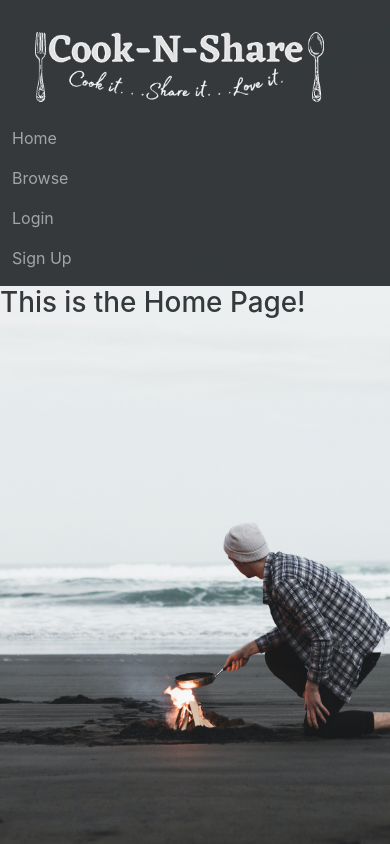
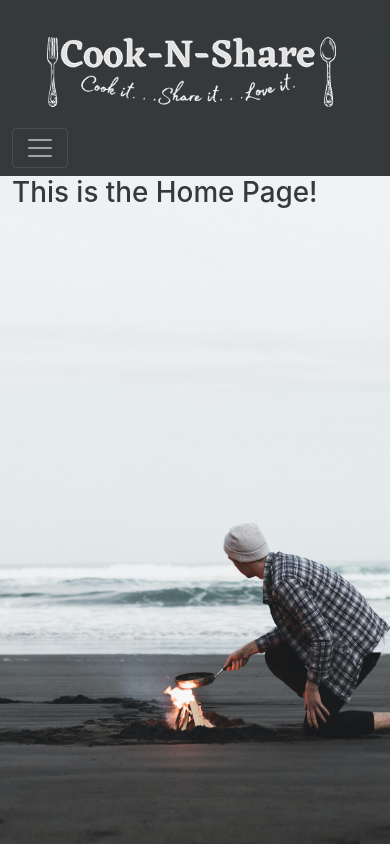
Before and after one commit to mjh1985codeman/cook-n-share, a React (Create React App) app in the folder client/: page / in a window 390 px wide. Built offline with nearby package versions, Linux system fonts and the light colour scheme.

Commit message:
updated nav bar to be mobile responsive

```diff
--- a/client/src/components/Home.js
+++ b/client/src/components/Home.js
@@ -1,9 +1,12 @@
 import React from "react";
+import { Container } from "react-bootstrap";
 
 const Home = () => {
   return (
     <>
-      <h1>This is the Home Page!</h1>
+      <Container>
+        <h1>This is the Home Page!</h1>
+      </Container>
     </>
   );
 };
--- a/client/src/components/Navbar.js
+++ b/client/src/components/Navbar.js
@@ -1,5 +1,4 @@
 import React from "react";
-import { Link } from "react-router-dom";
 import { Navbar, Container, Nav } from "react-bootstrap";
 import Auth from "../utils/auth";
 import logo from "../assets/FinalLogo.png";
@@ -10,50 +9,42 @@ const AppNavbar = () => {
   return (
     <>
       <div className="nav-style">
-        <Navbar bg="dark" variant="dark" expand="lg">
+        <Navbar collapseOnSelect bg="dark" variant="dark" expand="lg">
+          <Container fluid>
+            <Navbar.Brand>
               <img src={logo} alt="Logo" />
-          <Container fluid>
-            <Nav className="justify-content-center">
+            </Navbar.Brand>
+            <Navbar.Toggle aria-controls="responsive-navbar-nav" />
+            <Navbar.Collapse id="responsive-navbar-nav">
+              <Nav className="me-auto">
                 <Nav.Item>
-                <Nav.Link as={Link} to="/">
-                  Home
-                </Nav.Link>
+                  <Nav.Link href="/">Home</Nav.Link>
                 </Nav.Item>
                 <Nav.Item>
-                <Nav.Link as={Link} to="/Browse">
-                  Browse
-                </Nav.Link>
+                  <Nav.Link href="/Browse">Browse</Nav.Link>
                 </Nav.Item>
                 {/*Conditionally Rendered if user is NOT logged in*/}
                 {!Auth.loggedIn() ? (
                   <Nav.Item>
-                  <Nav.Link as={Link} to="/Login">
-                    Login
-                  </Nav.Link>
+                    <Nav.Link href="/Login">Login</Nav.Link>
                   </Nav.Item>
                 ) : null}
                 {/*Conditionally Rendered if user is NOT logged in*/}
                 {!Auth.loggedIn() ? (
                   <Nav.Item>
-                  <Nav.Link as={Link} to="/SignUp">
-                    Sign Up
-                  </Nav.Link>
+                    <Nav.Link href="/SignUp">Sign Up</Nav.Link>
                   </Nav.Item>
                 ) : null}
                 {/*Conditionally Rendered if user is logged in*/}
                 {Auth.loggedIn() ? (
                   <Nav.Item>
-                  <Nav.Link as={Link} to="/Creations">
-                    Your Creations
-                  </Nav.Link>
+                    <Nav.Link href="/Creations">Your Creations</Nav.Link>
                   </Nav.Item>
                 ) : null}
                 {/*Conditionally Rendered if user is logged in*/}
                 {Auth.loggedIn() ? (
                   <Nav.Item>
-                  <Nav.Link as={Link} to="/Saved">
-                    Saved Creations
-                  </Nav.Link>
+                    <Nav.Link href="/Saved">Saved Creations</Nav.Link>
                   </Nav.Item>
                 ) : null}
                 {/*Conditionally Rendered if user is logged in*/}
@@ -63,6 +54,7 @@ const AppNavbar = () => {
                   </Nav.Item>
                 ) : null}
               </Nav>
+            </Navbar.Collapse>
           </Container>
         </Navbar>
       </div>
```
Lines whose indentation alone changed are shown as unchanged.
